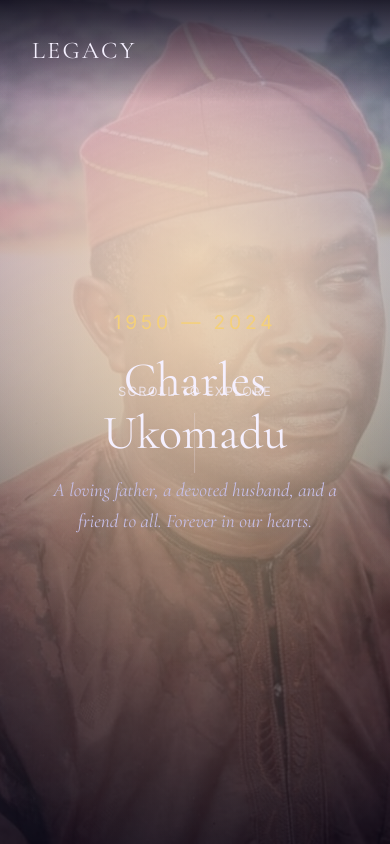
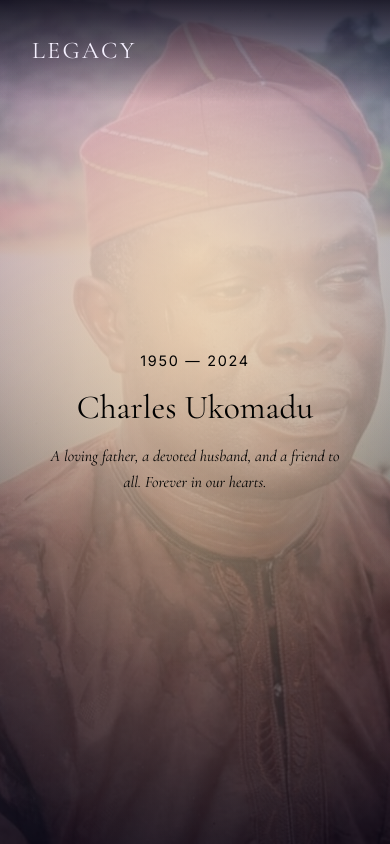
Before and after one commit to Ifeanyigates2/Tribute1, a website: page index.html in a window 390 px wide. Shown: the top 844 px of the page. Drawn offline with nearby package versions, Linux system fonts and the light colour scheme; no server answers.

Commit message:
Remove scroll indicator and adjust mobile typography

```diff
--- a/index.html
+++ b/index.html
@@ -33,10 +33,6 @@
                 <span class="dates">1950 — 2024</span>
                 <h1>Charles Ukomadu</h1>
                 <p class="epitaph">A loving father, a devoted husband, and a friend to all. Forever in our hearts.</p>
-                <div class="scroll-indicator">
-                    <span>Scroll to explore</span>
-                    <div class="line"></div>
-                </div>
             </div>
             <div class="hero-image-overlay"></div>
         </section>
--- a/style.css
+++ b/style.css
@@ -155,6 +155,7 @@ nav ul li {
     font-size: 5rem;
     margin: var(--spacing-sm) 0;
     line-height: 1.1;
+    color: #000;
 }
 
 .dates {
@@ -163,6 +164,7 @@ nav ul li {
     color: var(--accent-color);
     letter-spacing: 0.2em;
     margin-bottom: var(--spacing-sm);
+    color: #000;
 }
 
 .epitaph {
@@ -172,6 +174,7 @@ nav ul li {
     margin: 0 auto;
     font-style: italic;
     font-family: var(--font-heading);
+    color: #000;
 }
 
 .hero-image-overlay {
@@ -412,7 +415,7 @@ footer {
 /* Responsive */
 @media (max-width: 768px) {
     .hero-content h1 {
-        font-size: 3rem;
+        font-size: 2.6rem;
     }
 
     header {
@@ -432,3 +435,23 @@ footer {
         padding: var(--spacing-lg) var(--spacing-sm);
     }
 }
+
+@media (max-width: 480px) {
+    .hero-content {
+        max-width: 90%;
+    }
+
+    .hero-content h1 {
+        font-size: 2.1rem;
+        line-height: 1.2;
+    }
+
+    .dates {
+        font-size: 0.9rem;
+        letter-spacing: 0.12em;
+    }
+
+    .epitaph {
+        font-size: 1rem;
+    }
+}
```
